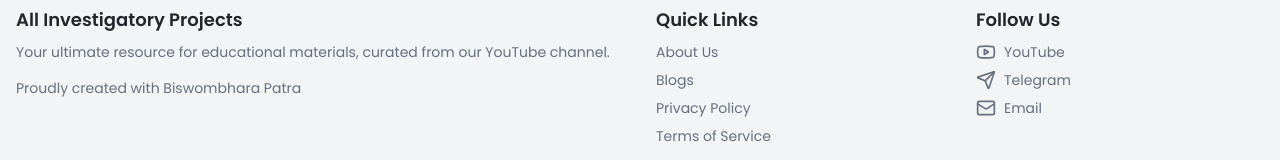
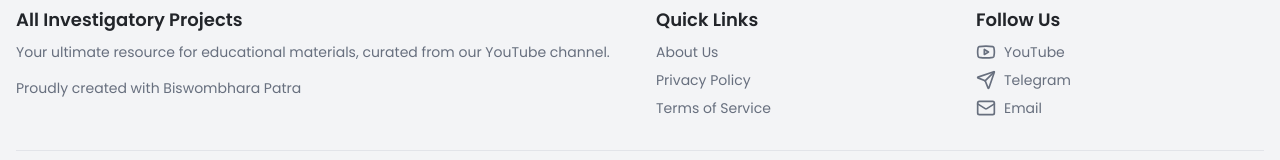
Before and after one commit to biswombhara/All-Investigatory-Projects, a Next.js app: page / in a window 1280 px wide. Shown: the part 1730-1890 px from the top of the page. Built offline with nearby package versions, Linux system fonts and the light colour scheme; no server answers; the database is empty.

Commit message:
remove blogs option from footer

```diff
--- a/src/components/layout/Footer.jsx
+++ b/src/components/layout/Footer.jsx
@@ -19,7 +19,6 @@ export function Footer() {
             <h3 className="font-headline text-lg font-semibold text-foreground">Quick Links</h3>
             <ul className="mt-2 space-y-2 text-sm">
               <li><Link href="/about" className="text-muted-foreground hover:text-primary transition-colors">About Us</Link></li>
-               <li><Link href="/blogs" className="text-muted-foreground hover:text-primary transition-colors">Blogs</Link></li>
               <li><Link href="/privacy-policy" className="text-muted-foreground hover:text-primary transition-colors">Privacy Policy</Link></li>
               <li><Link href="/terms-of-service" className="text-muted-foreground hover:text-primary transition-colors">Terms of Service</Link></li>
             </ul>
```
